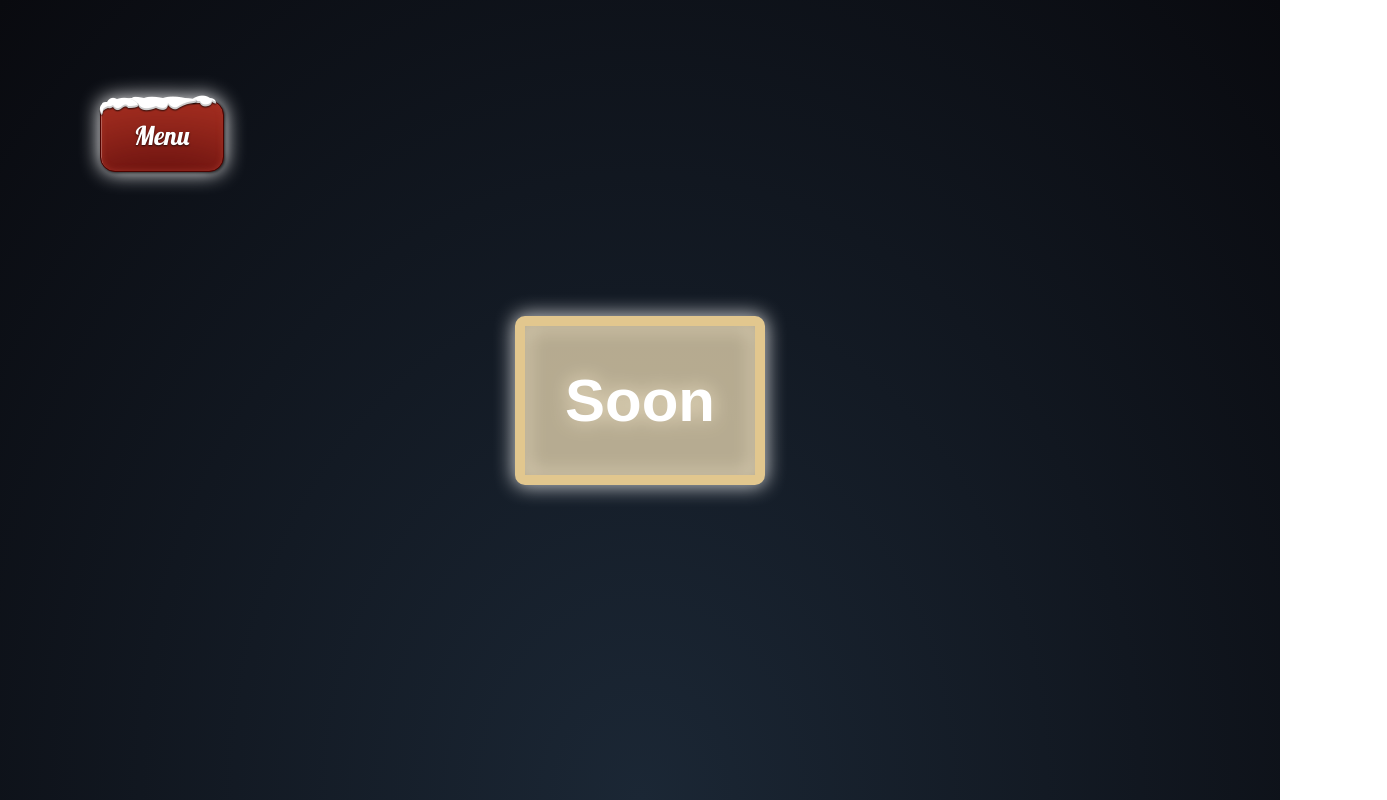
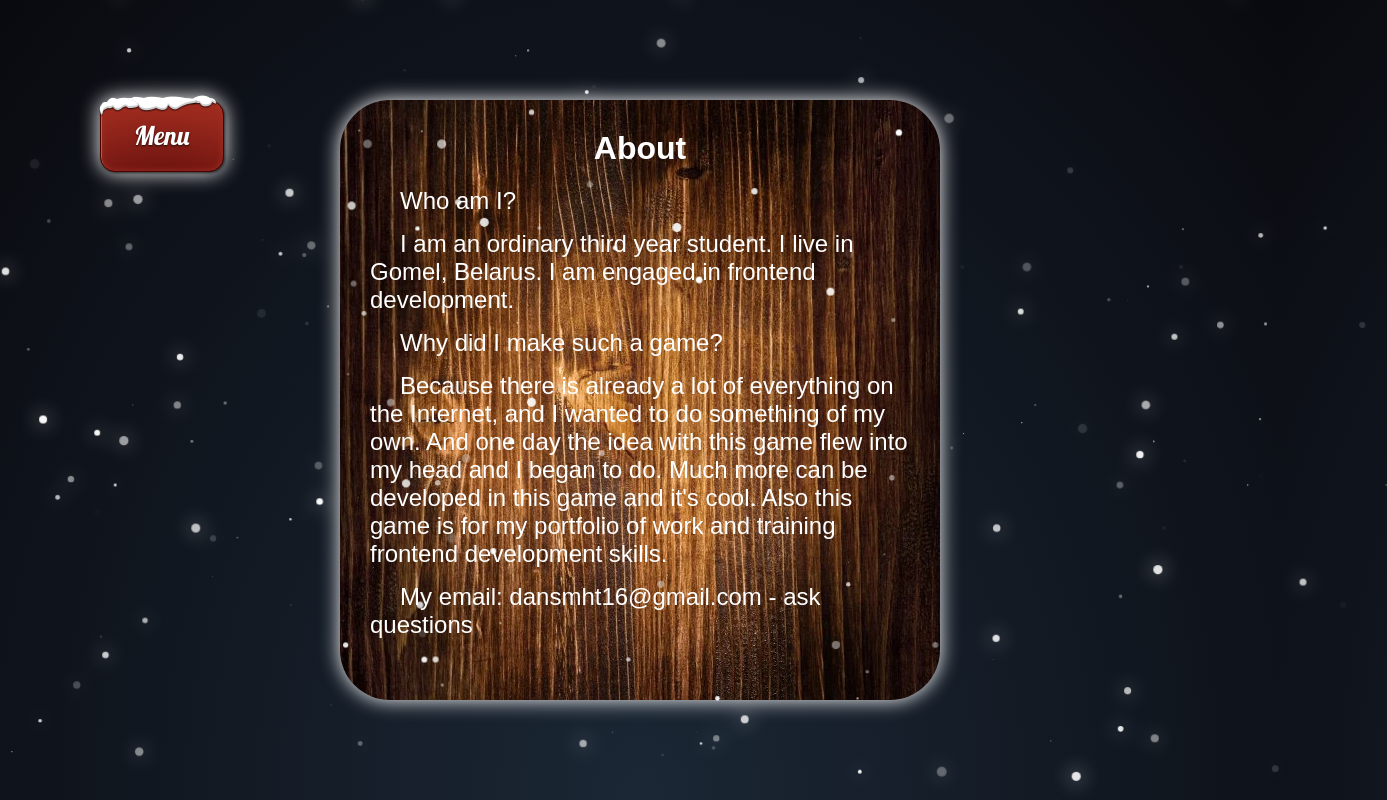
Before and after one commit to dansmht/Try-To-Get, a React (Create React App) app: page /about in a window 1280 px wide. Shown: the whole page, 1387 px wide, since content can reach past the window. Built offline with nearby package versions, Linux system fonts and the light colour scheme.

Commit message:
Added tab About

```diff
--- a/src/App.js
+++ b/src/App.js
@@ -5,6 +5,7 @@ import Game from './components/Game/Game'
 import Rules from './components/Rules/Rules'
 import Menu from './components/Menu/Menu'
 import BestScoresContainer from './components/BestScores/BestScoresContainer'
+import About from './components/About/About'
 import Soon from './components/Soon/Soon'
 
 const App = () => {
@@ -16,6 +17,7 @@ const App = () => {
           <Route exact path='/game' component={Game} />
           <Route exact path='/rules' component={Rules} />
           <Route exact path='/best' component={BestScoresContainer} />
+          <Route exact path='/about' component={About} />
           <Route component={Soon} />
         </Switch>
       </div>
--- /dev/null
+++ b/src/components/About/About.css
@@ -0,0 +1,35 @@
+.about-wrapper {
+  display: flex;
+  flex-direction: column;
+  justify-content: center;
+  align-items: center;
+  min-height: 100vh;
+}
+
+.about {
+  position: relative;
+  width: 600px;
+  height: 600px;
+  padding: 30px;
+  color: #ffffff;
+  background: #3d2807 url('../../../src/assets/bg.jpg') no-repeat center center / cover;
+  border-radius: 50px;
+  overflow: auto;
+  font-size: 1.5rem;
+}
+
+.about::-webkit-scrollbar {
+  width: 0;
+  background: transparent;
+}
+
+.about h2 {
+  text-align: center;
+  font-size: 2rem;
+  margin-bottom: 20px;
+}
+
+.about p {
+  margin: 15px 0;
+  text-indent: 30px;
+}
--- /dev/null
+++ b/src/components/About/About.js
@@ -0,0 +1,25 @@
+import React from 'react'
+import './About.css'
+import BackToMenu from '../BackToMenu/BackToMenu'
+import Snow from '../Snow/Snow'
+
+const About = () => {
+  return (
+    <div className='about-wrapper'>
+      <BackToMenu />
+      <section className='about'>
+        <h2>About</h2>
+        <p>Who am I?</p>
+        <p>I am an ordinary third year student. I live in Gomel, Belarus. I am engaged in frontend development.</p>
+        <p>Why did I make such a game?</p>
+        <p>Because there is already a lot of everything on the Internet, and I wanted to do something of my own. And one
+          day the idea with this game flew into my head and I began to do. Much more can be developed in this game and
+          it's cool. Also this game is for my portfolio of work and training frontend development skills.</p>
+        <p>My email: dansmht16@gmail.com - ask questions</p>
+      </section>
+      <Snow />
+    </div>
+  )
+}
+
+export default About
```
